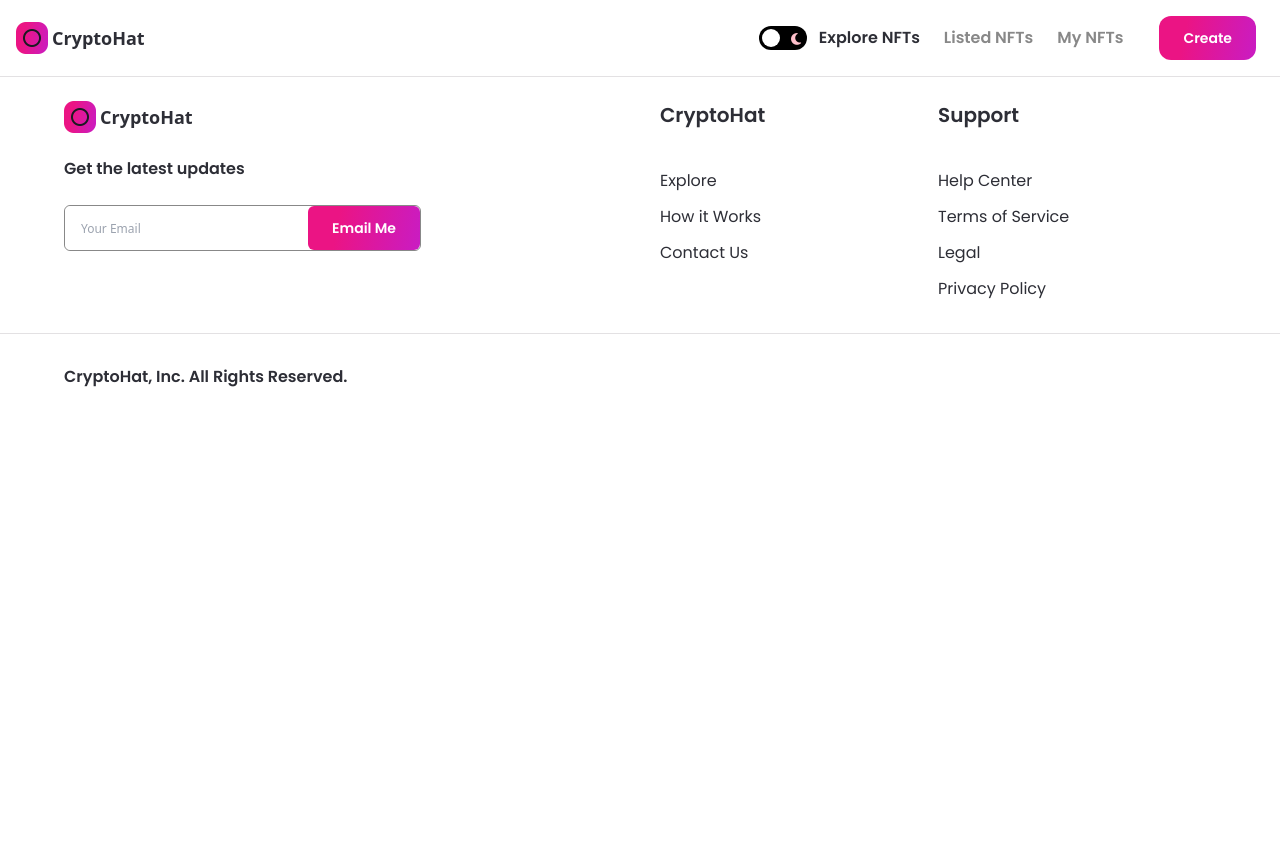
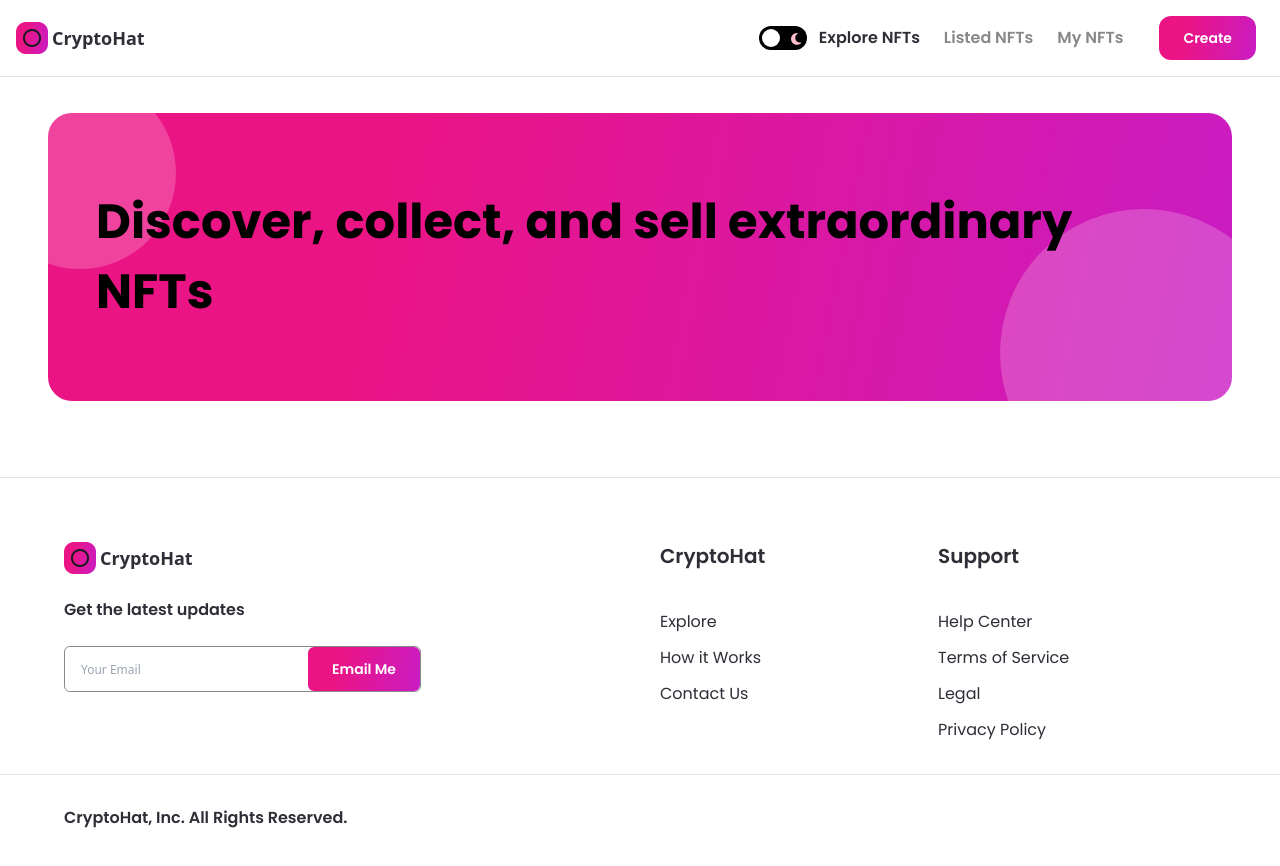
Before and after one commit to jagxman/NFT_Marketplace, a Next.js app: page / in a window 1280 px wide. Shown: the top 866 px of the page. Before the commit the page ends 800 px from the top, so only its background shows below. Built offline with nearby package versions, Linux system fonts and the light colour scheme.

Commit message:
Implement Banner

```diff
--- /dev/null
+++ b/components/Banner.jsx
@@ -0,0 +1,11 @@
+import React from 'react';
+
+const Banner = ({ banner, childStyles, parentStyles }) => (
+  <div className={`relative w-full flex items-center z-0 overflow-hidden nft-gradient ${parentStyles}`}>
+    <p className={`font-bold text-5xl font-poppins leading-70 ${childStyles}`}>{banner}</p>
+    <div className="absolute w-48 h-48 sm:w-32 sm:h-32 rounded-full white-bg -top-9 -left-16 -z-5" />
+    <div className="absolute w-72 h-72 sm:w-56 sm:h-56 rounded-full white-bg -bottom-24 -right-14 -z-5" />
+  </div>
+);
+
+export default Banner;
--- a/components/index.js
+++ b/components/index.js
@@ -2,5 +2,6 @@
 import Navbar from './Navbar';
 import Footer from './Footer';
 import Button from './Button';
+import Banner from './Banner';
 
-export { Navbar, Footer, Button };
+export { Navbar, Footer, Button, Banner };
--- a/pages/_app.js
+++ b/pages/_app.js
@@ -7,7 +7,10 @@
   <ThemeProvider attribute="class">
     <div className="dark:bg-nft-dark bg-white min-h-screen">
       <Navbar />
-      <Component {...pageProps} />
+      <div className="pt-65">
+
+        <Component {...pageProps} />
+      </div>
       <Footer />
     </div>
 
--- a/pages/index.js
+++ b/pages/index.js
@@ -1,7 +1,15 @@
+import { Banner } from '../components';
+
 const Home = () => (
-  <h1 className="text-3xl font-bold underline">
-    HomePage
-  </h1>
+  <div className="flex justify-center sm:px-4 p-12">
+    <div className="w-full minmd:w-4/5">
+      <Banner
+        banner="Discover, collect, and sell extraordinary NFTs"
+        childStyles="md:text-4xl sm:text-2xl xs:text-xl text-left"
+        parentStyles="justify-start mb-7 h-72 sm:h-60 p-12 xs:p-4 xs:h-44 rounded-3xl"
+      />
+    </div>
+  </div>
 );
 
 export default Home;
```
